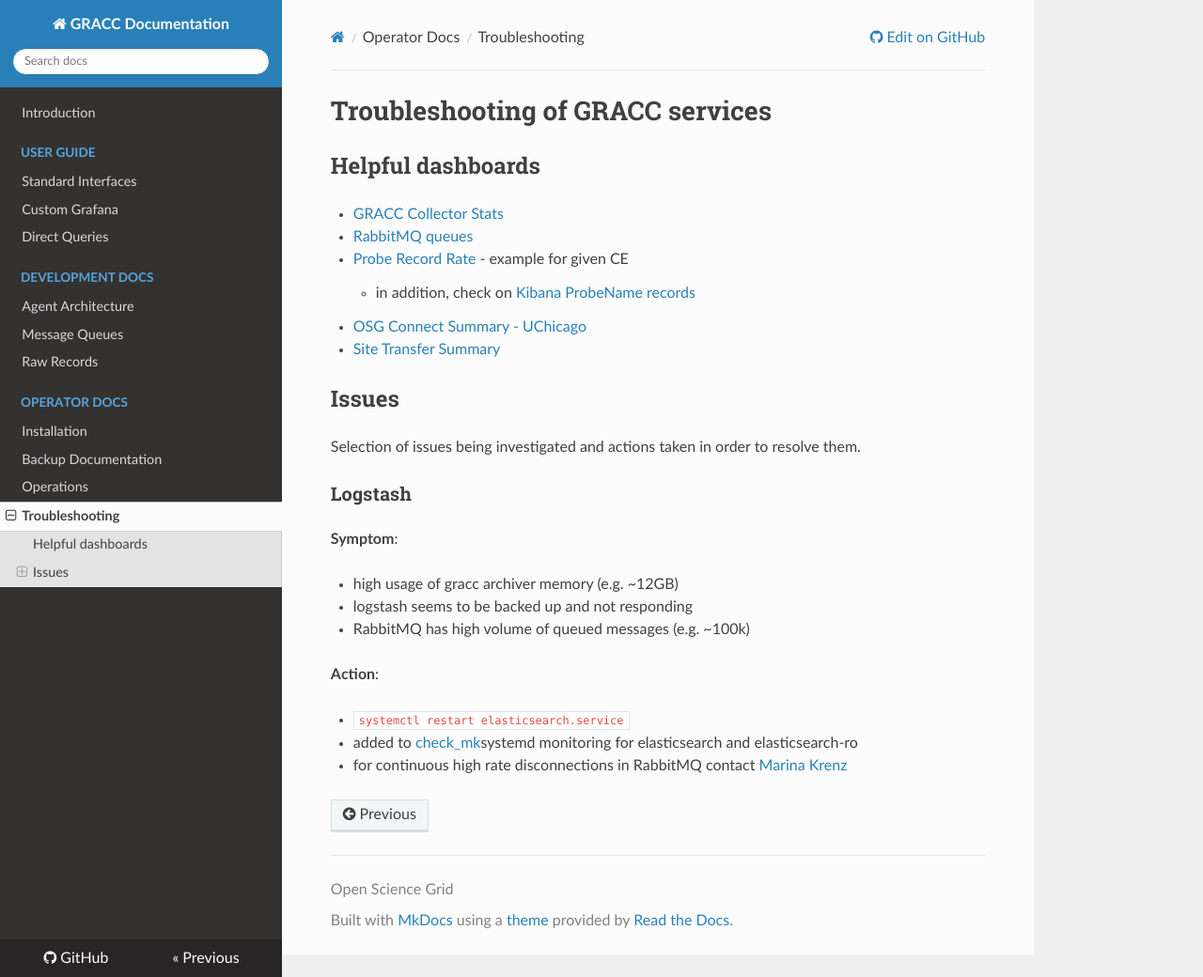
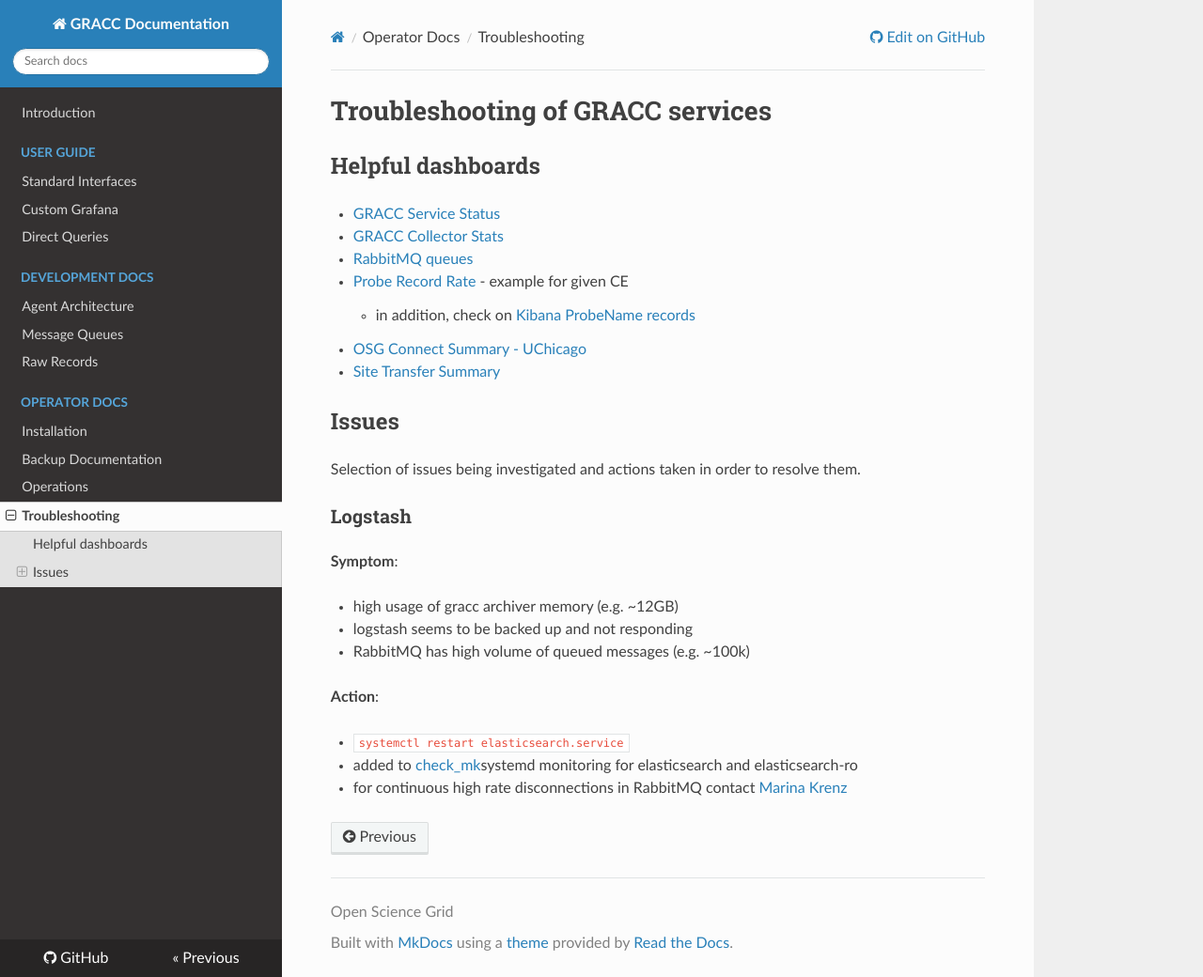
Before and after one commit to zvada/gracc, an MkDocs documentation site: the page built from docs/ops/troubleshoot.md, in a window 1280 px wide and 1040 px high. Shown: the whole window at 94% size. Built offline with MkDocs 1.6.1, drawn with Linux system fonts in a browser that asks for light colours; nearby versions of some CDN libraries; old or Windows-style settings are respelled for this version of MkDocs.

Commit message:
added service status page to troubleshoot

```diff
--- a/docs/ops/troubleshoot.md
+++ b/docs/ops/troubleshoot.md
@@ -2,6 +2,7 @@
 
 ## Helpful dashboards
 
+* [GRACC Service Status](https://gracc.opensciencegrid.org/dashboard/db/gracc-service-status?refresh=1m&orgId=1)
 * [GRACC Collector Stats](https://gracc.opensciencegrid.org/dashboard/db/gracc-collector-stats?refresh=1m&orgId=1)
 * [RabbitMQ queues](https://gracc.opensciencegrid.org/dashboard/db/rabbitmq-queues?refresh=1m&orgId=1)
 * [Probe Record Rate](https://gracc.opensciencegrid.org/dashboard/db/probe-record-rate?orgId=1&var-Probe=slurm:grid1.oscer.ou.edu) - example for given CE
```
